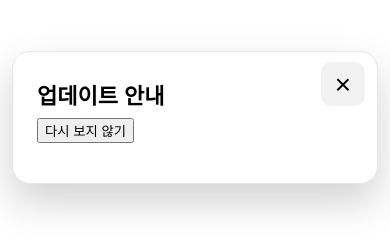
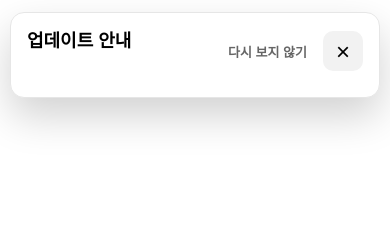
Before and after one commit to TakYunhui/tableau_update_extension, a plain HTML site: page docs/index.html in a window 390 px wide. Drawn offline with Linux system fonts and the light colour scheme.

Commit message:
Update styles.css

```diff
--- a/docs/styles.css
+++ b/docs/styles.css
@@ -24,31 +24,80 @@ body { margin: 0; font-family: sans-serif; }
   display: flex;
   justify-content: center;
   align-items: flex-start;
+
+  /* ✅ 딤 제거 */
   background: transparent;
-  padding: clamp(12px, 6vh, 72px) 12px 12px;  /* ✅ 화면 크기에 따라 자동 여백 */
 
+  /* ✅ 화면 크기에 따라 자동 여백 */
+  padding: clamp(12px, 6vh, 72px) 12px 12px;
 }
 
 #popup{
   position: relative;
   width: min(820px, 100%);
-  max-height: calc(100vh - 24px);             /* ✅ 항상 화면 안 */
+  max-height: calc(100vh - 24px);
   overflow: auto;
 
   background: #fff;
   border-radius: 18px;
-  padding: 26px 24px 22px;
+  padding: 22px 22px 18px;
   box-sizing: border-box;
 
   border: 1px solid #e6e6e6;
   box-shadow: 0 18px 40px rgba(0,0,0,0.18);
 }
 
-.close {
-  position: absolute;
-  top: 10px;
-  right: 12px;
+/* ✅ 헤더 레이아웃 */
+.header{
+  display: flex;
+  justify-content: space-between;
+  align-items: flex-start;
+  gap: 14px;
+  margin-bottom: 12px;
+}
 
+.header-left{
+  min-width: 0;
+}
+
+.title{
+  font-weight: 800;
+  font-size: 22px;
+  line-height: 1.2;
+}
+
+.version{
+  margin-top: 8px;
+  font-size: 15px;
+  color: #444;
+}
+
+/* ✅ 우측 상단 액션들 */
+.header-actions{
+  display: flex;
+  align-items: center;
+  gap: 10px;
+  flex-shrink: 0;
+}
+
+/* ✅ 다시 보지 않기: 보조 액션(링크 느낌) */
+.dont-top{
+  background: none;
+  border: none;
+  padding: 8px 6px;
+  font-size: 14px;
+  font-weight: 700;
+  color: #666;
+  cursor: pointer;
+  white-space: nowrap;
+}
+.dont-top:hover{
+  color: #111;
+  text-decoration: underline;
+}
+
+/* ✅ X 버튼 */
+.close{
   width: 44px;
   height: 44px;
   border: none;
@@ -62,59 +111,35 @@ body { margin: 0; font-family: sans-serif; }
 }
 .close:hover { background: #e0e0e0; }
 
-.header { margin-bottom: 10px; }
-.title { font-weight: 800; font-size: 22px; }
-.version { margin-top: 8px; font-size: 15px; color: #444; }
-
-.items {
-  margin: 16px 0 18px;
+/* 아이템 목록 */
+.items{
+  margin: 8px 0 0;
   padding-left: 22px;
 }
 
-.items li {
+.items li{
   margin: 10px 0;
   font-size: 16px;
   line-height: 1.55;
 }
 
-/* ✅ 하단 버튼 영역: 스크롤 시에도 보이게 */
-.footer{
-  position: sticky;
-  bottom: 0;
-  display: flex;
-  justify-content: flex-end;
-  gap: 12px;
-
-  padding-top: 14px;
-  margin-top: 10px;
-
-  background: #fff;
-  border-top: 1px solid #eee;
+/* 모바일 대응(깨짐 방지) */
+@media (max-width: 600px){
+  #overlay{
+    padding: 12px 10px 10px;
+  }
+  #popup{
+    border-radius: 14px;
+    padding: 18px 16px 14px;
+    max-height: calc(100vh - 22px);
+  }
+  .title{ font-size: 18px; }
+  .items li{ font-size: 15px; }
+  .close{
+    width: 40px;
+    height: 40px;
+    font-size: 24px;
+    line-height: 40px;
+  }
+  .dont-top{ font-size: 13px; }
 }
-
-/* 버튼 공통 */
-.btn{
-  padding: 12px 16px;
-  border-radius: 12px;
-  cursor: pointer;
-  font-size: 16px;
-  font-weight: 800;
-}
-
-/* 보조 버튼 */
-.btn.secondary{
-  border: 2px solid #d7d7d7;
-  background: #f5f5f5;
-}
-.btn.secondary:hover{
-  background: #e8e8e8;
-  transform: translateY(-1px);
-}
-
-/* 주요 버튼(닫기) */
-.btn.primary{
-  border: 0;
-  background: #111;
-  color: #fff;
-}
-.btn.primary:hover{ opacity: 0.92; }
```
